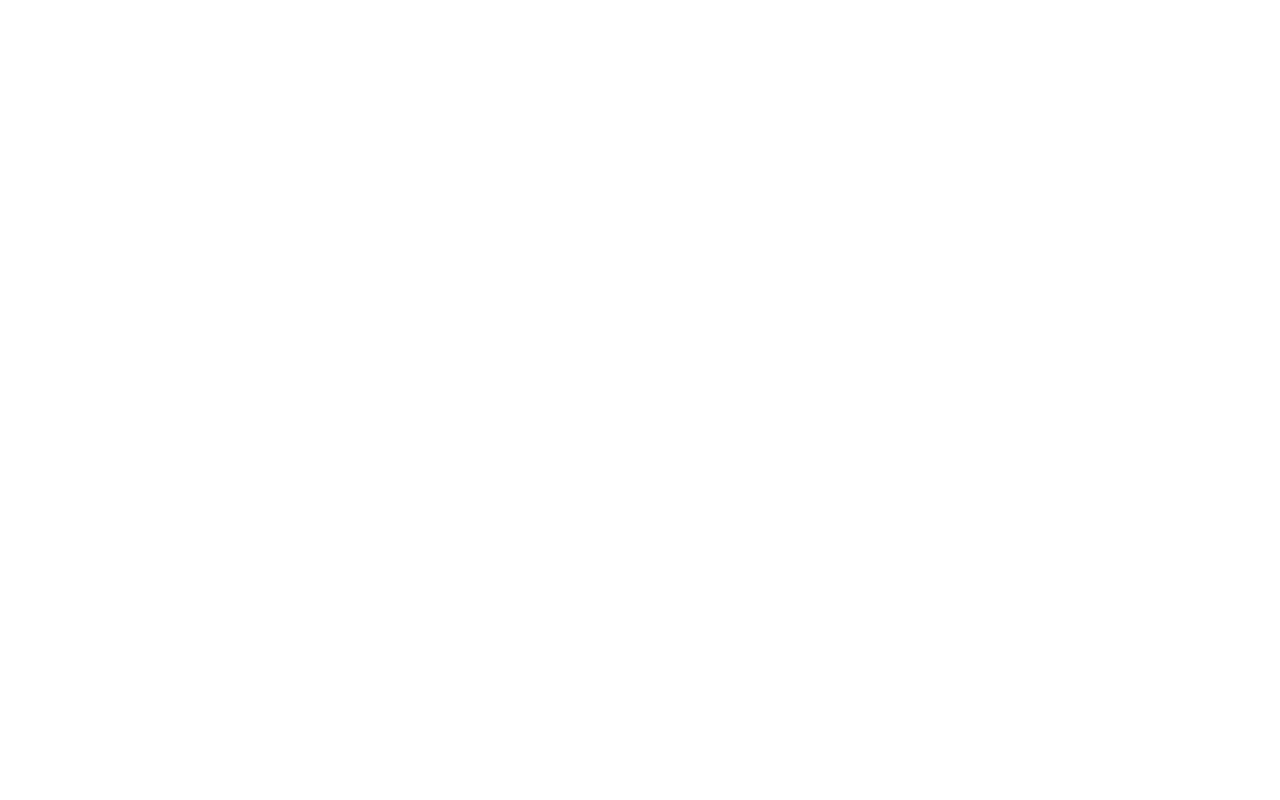
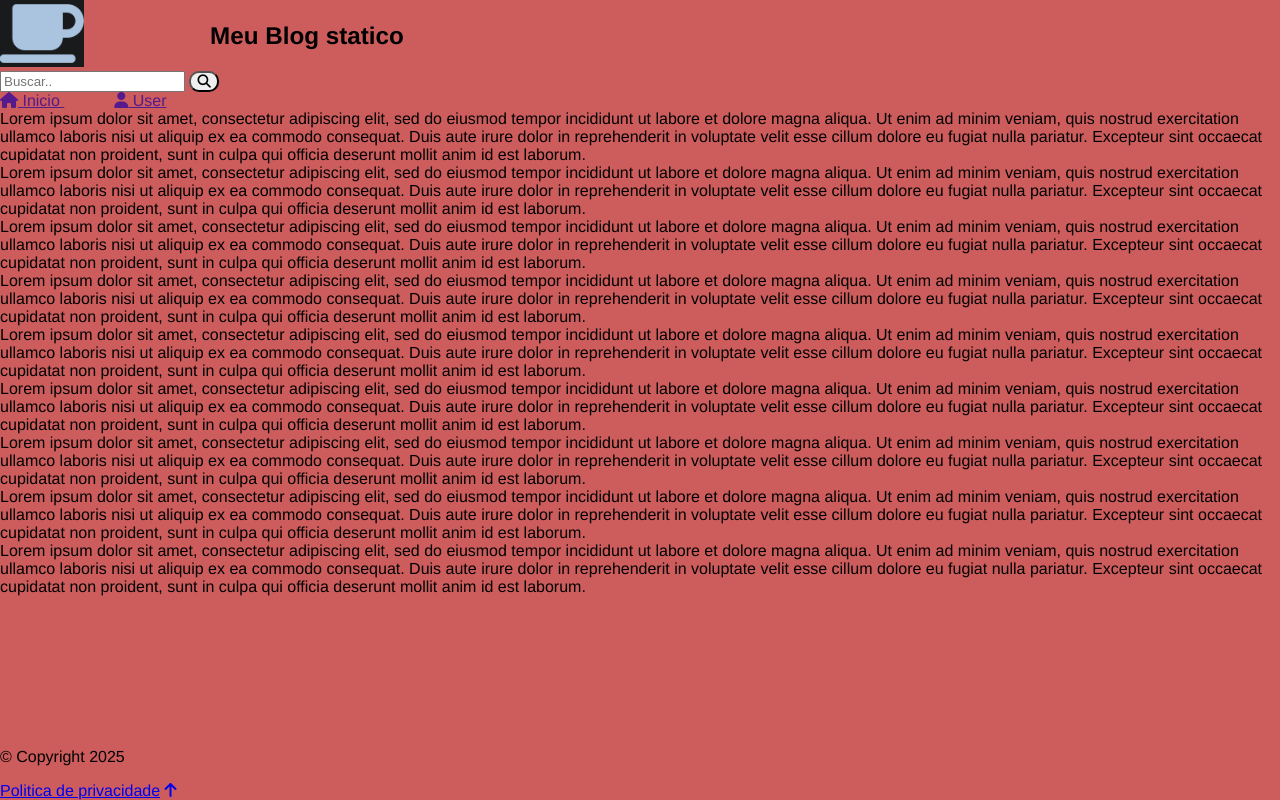
Before and after one commit to AndreyHP/MeuBlog, a plain HTML site: page _modelo.html in a window 1280 px wide. Drawn offline with Linux system fonts and the light colour scheme.

Commit message:
fiz o modelo da pagina e o css

```diff
--- a/_modelo.html
+++ b/_modelo.html
@@ -0,0 +1,81 @@
+<!DOCTYPE html>
+<html lang="pt-BR">
+<head>
+    <meta charset="UTF-8">
+    <meta name="viewport" content="width=device-width, initial-scale=1.0">
+    <link rel="stylesheet" href="css/global.css">
+    <title>MeuBlog</title>
+</head>
+<body>
+    <div id="wrap">
+
+        <header>
+            <div class="header-class">
+                <a href="/">
+                    <img class="logo" src="img/mug.png" alt="mug">
+                </a>
+                <h1>Meu Blog statico</h1>
+            </div>
+
+            <form action="https://www.google.com/search?" method="get">
+                <input type="search" name="q" placeholder="Buscar..">
+                <button type="submit" class="search-button">
+                    <i class="fa-solid fa-magnifying-glass"></i>
+                </button>
+            </form>
+            <a href="" class="menu-link" title="inicio">
+                <i class="fa-solid fa-house"></i> Inicio
+            </a>
+            <a href="" class="menu-link" title="sobre">
+                <i class="fa-solid fa-user"></i> User
+            </a>
+        </header>
+
+        <nav>
+
+        </nav>
+
+        <main>
+            <article>
+                Lorem ipsum dolor sit amet, consectetur adipiscing elit, sed do eiusmod tempor incididunt ut labore et dolore magna aliqua. Ut enim ad minim veniam, quis nostrud exercitation ullamco laboris nisi ut aliquip ex ea commodo consequat. Duis aute irure dolor in reprehenderit in voluptate velit esse cillum dolore eu fugiat nulla pariatur. Excepteur sint occaecat cupidatat non proident, sunt in culpa qui officia deserunt mollit anim id est laborum.
+            </article>
+            <article>
+                Lorem ipsum dolor sit amet, consectetur adipiscing elit, sed do eiusmod tempor incididunt ut labore et dolore magna aliqua. Ut enim ad minim veniam, quis nostrud exercitation ullamco laboris nisi ut aliquip ex ea commodo consequat. Duis aute irure dolor in reprehenderit in voluptate velit esse cillum dolore eu fugiat nulla pariatur. Excepteur sint occaecat cupidatat non proident, sunt in culpa qui officia deserunt mollit anim id est laborum.
+            </article>
+            <article>
+                Lorem ipsum dolor sit amet, consectetur adipiscing elit, sed do eiusmod tempor incididunt ut labore et dolore magna aliqua. Ut enim ad minim veniam, quis nostrud exercitation ullamco laboris nisi ut aliquip ex ea commodo consequat. Duis aute irure dolor in reprehenderit in voluptate velit esse cillum dolore eu fugiat nulla pariatur. Excepteur sint occaecat cupidatat non proident, sunt in culpa qui officia deserunt mollit anim id est laborum.
+            </article>
+            <article>
+                Lorem ipsum dolor sit amet, consectetur adipiscing elit, sed do eiusmod tempor incididunt ut labore et dolore magna aliqua. Ut enim ad minim veniam, quis nostrud exercitation ullamco laboris nisi ut aliquip ex ea commodo consequat. Duis aute irure dolor in reprehenderit in voluptate velit esse cillum dolore eu fugiat nulla pariatur. Excepteur sint occaecat cupidatat non proident, sunt in culpa qui officia deserunt mollit anim id est laborum.
+            </article>
+            <article>
+                Lorem ipsum dolor sit amet, consectetur adipiscing elit, sed do eiusmod tempor incididunt ut labore et dolore magna aliqua. Ut enim ad minim veniam, quis nostrud exercitation ullamco laboris nisi ut aliquip ex ea commodo consequat. Duis aute irure dolor in reprehenderit in voluptate velit esse cillum dolore eu fugiat nulla pariatur. Excepteur sint occaecat cupidatat non proident, sunt in culpa qui officia deserunt mollit anim id est laborum.
+            </article>
+            <article>
+                Lorem ipsum dolor sit amet, consectetur adipiscing elit, sed do eiusmod tempor incididunt ut labore et dolore magna aliqua. Ut enim ad minim veniam, quis nostrud exercitation ullamco laboris nisi ut aliquip ex ea commodo consequat. Duis aute irure dolor in reprehenderit in voluptate velit esse cillum dolore eu fugiat nulla pariatur. Excepteur sint occaecat cupidatat non proident, sunt in culpa qui officia deserunt mollit anim id est laborum.
+            </article>
+            <article>
+                Lorem ipsum dolor sit amet, consectetur adipiscing elit, sed do eiusmod tempor incididunt ut labore et dolore magna aliqua. Ut enim ad minim veniam, quis nostrud exercitation ullamco laboris nisi ut aliquip ex ea commodo consequat. Duis aute irure dolor in reprehenderit in voluptate velit esse cillum dolore eu fugiat nulla pariatur. Excepteur sint occaecat cupidatat non proident, sunt in culpa qui officia deserunt mollit anim id est laborum.
+            </article>
+            <article>
+                Lorem ipsum dolor sit amet, consectetur adipiscing elit, sed do eiusmod tempor incididunt ut labore et dolore magna aliqua. Ut enim ad minim veniam, quis nostrud exercitation ullamco laboris nisi ut aliquip ex ea commodo consequat. Duis aute irure dolor in reprehenderit in voluptate velit esse cillum dolore eu fugiat nulla pariatur. Excepteur sint occaecat cupidatat non proident, sunt in culpa qui officia deserunt mollit anim id est laborum.
+            </article>
+            <article>
+                Lorem ipsum dolor sit amet, consectetur adipiscing elit, sed do eiusmod tempor incididunt ut labore et dolore magna aliqua. Ut enim ad minim veniam, quis nostrud exercitation ullamco laboris nisi ut aliquip ex ea commodo consequat. Duis aute irure dolor in reprehenderit in voluptate velit esse cillum dolore eu fugiat nulla pariatur. Excepteur sint occaecat cupidatat non proident, sunt in culpa qui officia deserunt mollit anim id est laborum.
+            </article>
+        </main>
+
+        <footer>
+            <p>&copy; Copyright 2025</p>
+
+            <a href="politica-de-privacidade.html">Politica de privacidade</a>
+
+            <a href="#wrap" title="ir para o começo da pagina">
+                <i class="fa-solid fa-arrow-up"></i>
+            </a>
+        </footer>
+
+
+    </div>
+</body>
+</html>
--- /dev/null
+++ b/css/global.css
@@ -0,0 +1,62 @@
+@import url("https://cdnjs.cloudflare.com/ajax/libs/font-awesome/6.7.2/css/all.min.css");
+
+/*Definições de estilos*/
+
+:root{
+    --font-family: 'Franklin Gothic Medium', 'Arial Narrow', Arial, sans-serif
+}
+
+
+/*Reset*/
+
+*{
+    box-sizing: border-box;
+    outline: none;
+}
+
+
+html, body, #wrap{
+    position: relative;
+    height: 100%;
+    width: 100%;
+    padding: 0;
+    margin: 0;
+    font-family: var(--font-family);
+    font-size: 16px;
+}
+
+#wrap{
+    display: flex;
+    flex-direction: column;
+}
+
+.search-button{
+    border-radius: 10px;
+}
+
+main{
+    flex-grow: 1;
+}
+
+.menu-link{
+    padding-right: 50px;
+}
+
+body{
+    background-color: indianred;
+}
+
+.header-class{
+    align-items: center;
+    display: flex;
+}
+
+.logo{
+    max-width: 40%;
+    height: auto;
+    margin-right: 10px;
+}
+
+h1{
+    font-size-adjust: 0.4;
+}
```
Also changed, not shown: index.html (+38 -1 lines), js/firebase.js (added, +45 -0 lines), search.html (added, +11 -0 lines), img/mug.png (added).
